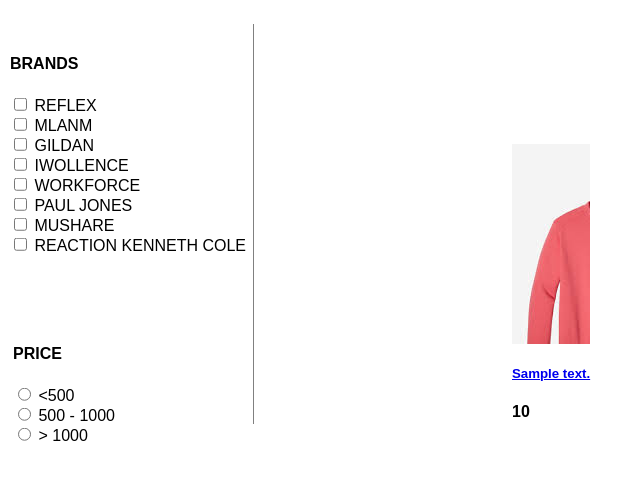
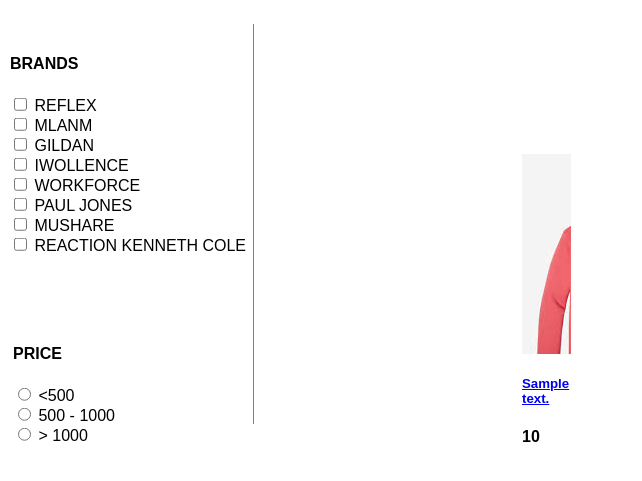
Before and after one commit to Sindhya-git/samplemysql, a Flask app: page / in a window 1280 px wide. Shown: the part 256-737 px from the top of the page, without its empty margins (0-642 px from the left). Run offline with Flask 2, Linux system fonts and the light colour scheme; tables that the repository leaves empty or names only in its code hold one stand-in row (values such as "Sample post"); data that the repository does not hold is empty; some libraries are stand-ins or nearby versions.

Commit message:
Update home.html

```diff
--- a/templates/home.html
+++ b/templates/home.html
@@ -147,6 +147,22 @@ body {
   display: block;
 }
 
+	.column {
+  float: left;
+  width: 50%;
+  padding: 10px;
+}
+
+.column img {
+  margin-top: 12px;
+}
+
+/* Clear floats after the columns */
+.row:after {
+  content: "";
+  display: table;
+  clear: both;
+}
 </style>
 
 </head>
@@ -241,6 +257,7 @@ body {
 
  <div class="shirt-container">
     <div class="row">
+      <div class="column">
       {% for product in shirts %}
         <div class="col-lg-3 col-md-4 col-sm-6">
                     <div class="card mb-4">
@@ -258,6 +275,7 @@ body {
                    </div>
          </div>
       {% endfor %}
+      </div>
     </div>
  </div>
 
```
